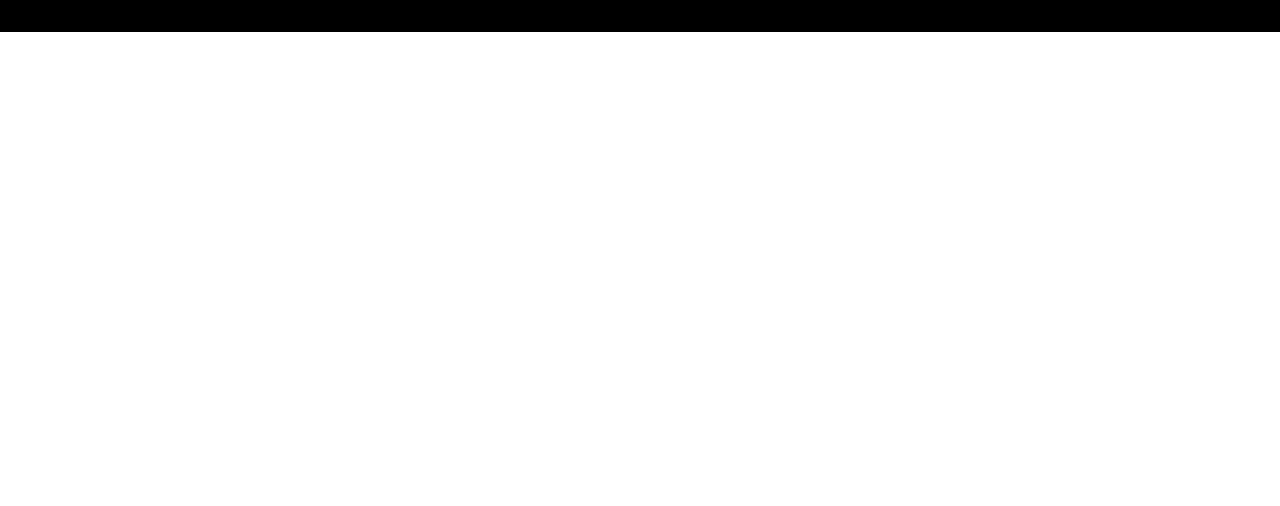
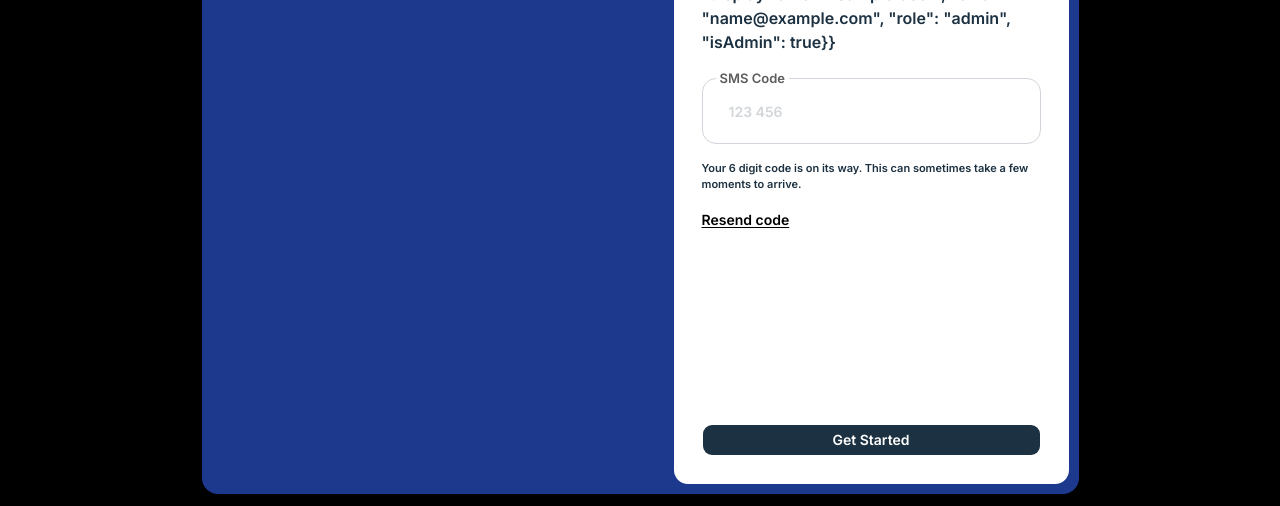
Before and after one commit to Fathima-Rafah-Karat/NexLearn, a Next.js app: page /otp-verification in a window 1280 px wide. Shown: the part 768-1274 px from the top of the page. Before the commit the page ends 800 px from the top, so only its background shows below. Built offline with nearby package versions, Linux system fonts and the light colour scheme; sample sign-in values are in the browser's storage.

Commit message:
add OTP verification component for user authentication

```diff
--- /dev/null
+++ b/components/verification.tsx
@@ -0,0 +1,145 @@
+"use client";
+import React ,{useState, useEffect} from "react";
+import { Input } from "@/components/ui/input";
+import { useRouter } from "next/navigation";
+import { Button } from "@/components/ui/button";
+
+const verification=()=>{
+      const router = useRouter();
+        const [otp, setOtp] = useState("");
+        const [mobile, setMobile] = useState("");
+        const [isLoading, setIsLoading] = useState(false);
+        const [error, setError] = useState("");
+        useEffect(() => {
+            const storedMobile = localStorage.getItem("userMobile");
+            if (storedMobile) {
+                setMobile(storedMobile);
+            } else {
+                router.push("/");
+            }
+        }, [router]);
+        const [resendStatus, setResendStatus] = useState("");
+
+        const handleResendOtp = async () => {
+            if (!mobile || resendStatus === "loading") return;
+
+            setResendStatus("loading");
+            setError("");
+
+            try {
+                const formData = new FormData();
+                formData.append("mobile", mobile);
+
+                const response = await fetch("https://nexlearn.noviindusdemosites.in/auth/send-otp", {
+                    method: "POST",
+                    body: formData,
+                });
+
+                if (!response.ok) throw new Error("Failed to resend");
+
+                setResendStatus("success");
+                setTimeout(() => setResendStatus(""), 3000);
+            } catch (err) {
+                setResendStatus("error");
+                setError("Failed to resend code. Please try again.");
+                console.error("Resend error:", err);
+            }
+        };
+
+        const handleVerifyOtp = async () => {
+            if (!otp) {
+                setError("Please enter the OTP");
+                return;
+            }
+            setIsLoading(true);
+            setError("");
+            try {
+                const formData = new FormData();
+                formData.append("mobile", mobile);
+                formData.append("otp", otp);
+
+                const response = await fetch("https://nexlearn.noviindusdemosites.in/auth/verify-otp", {
+                    method: "POST",
+                    body: formData,
+                });
+                if (!response.ok) {
+                    const contentType = response.headers.get("content-type");
+                    if (contentType && contentType.includes("application/json")) {
+                        const errorData = await response.json();
+                        if (response.status === 400) {
+                            setError(errorData.message || "Invalid OTP or request.");
+                        } else if (response.status === 401) {
+                            setError("Unauthorized access. Please try again.");
+                        } else if (response.status === 500) {
+                            setError("Server error. Please try again later.");
+                        } else {
+                            setError(errorData.message || "Something went wrong.");
+                        }
+                    } else {
+                        setError(`Error: ${response.status} ${response.statusText}`);
+                    }
+                    return;
+                }
+                const data = await response.json();
+                if (data.success) {
+                    const token = data.token || data.access;
+                    if (token) localStorage.setItem("authToken", token);
+                    router.push("/add-details");
+                } else {
+                    setError(data.message || "Invalid OTP");
+                }
+            } catch (err) {
+                setError("Something went wrong. Please check your connection.");
+                console.error("OTP verify error:", err);
+            } finally {
+                setIsLoading(false);
+            }
+        };
+
+    return(
+        <div>
+ <div className="bg-white m-[10px] px-[28px] pt-[28px] pb-[28px] rounded-xl  ">
+                        <div className="xl:w-[339px] w-[320px] ">
+                            <h1 className=" text-color-text text-size-24 font-semibold font-inter leading-[32px] tracking-[0px] pb-[16px]">Enter the code we texted you</h1>
+                            <p className="text-color-text text-size-16 pb-[16px] font-inter font-normal">We’ve sent an SMS to {mobile || "+91 1122334455"}</p>
+                            <form className="mt-2">
+                                <div className="relative">
+                                    <label className=" absolute -top-2 left-[14px] bg-white  text-size-13 font-normal text-[#5C5C5C] px-[4px] leading-[16px] tracking-[0px] font-inter z-10">
+                                        SMS Code
+                                    </label>
+                                    <div className="flex items-center gap-2.5 border border-[#D1D5DB] rounded-[14px] p-4 bg-white focus-within:ring-2 focus-within:ring-[#1C3141]/10 focus-within:border-[#1C3141] transition-all">
+                                        <Input
+                                            type="number"
+                                            placeholder="123 456"
+                                            value={otp}
+                                            onChange={(e) => setOtp(e.target.value)}
+                                            className="flex-1 bg-transparent border-none outline-none text-[#1C3141] placeholder:text-[#1C3141]/20 font-inter text-[16px] font-medium leading-[24px] tracking-[0px] focus-visible:ring-0 focus-visible:ring-offset-0"
+                                        />
+                                    </div>
+                                </div>
+                                {error && <p className="text-red-500 text-[12px] mt-2 font-inter">{error}</p>}
+                                <p className="pt-[16px] text-color-text text-[11px] text-[#5C5C5C] leading-[16px]">Your 6 digit code is on its way. This can sometimes take a few moments to arrive.</p>
+                                <div className="flex items-center justify-between pt-[16px]">
+                                    <p
+                                        className={`font-inter text-[14px] font-semibold leading-[24px] tracking-[0px] underline underline-offset-2 decoration-solid decoration-[1px] cursor-pointer transition-colors ${resendStatus === 'loading' ? 'text-gray-400' : 'text-black'}`}
+                                        onClick={handleResendOtp}
+                                    >
+                                        {resendStatus === 'loading' ? 'Resending...' : 'Resend code'}
+                                    </p>
+                                </div>
+
+                                <Button
+                                    type="button"
+                                    onClick={handleVerifyOtp}
+                                    disabled={isLoading}
+                                    className="mt-48 font-inter text-size-16 font-semibold leading-[16px] tracking-[0px] text-[#FFFFFF] bg-color-text w-full py-[15px] rounded-[10px] flex items-center justify-center hover:opacity-90 transition-opacity disabled:opacity-50"
+                                >
+                                    {isLoading ? "Verifying..." : "Get Started"}
+                                </Button>
+                            </form>
+                        </div>
+                    </div>
+        </div>
+    )
+}
+export default verification;
```
